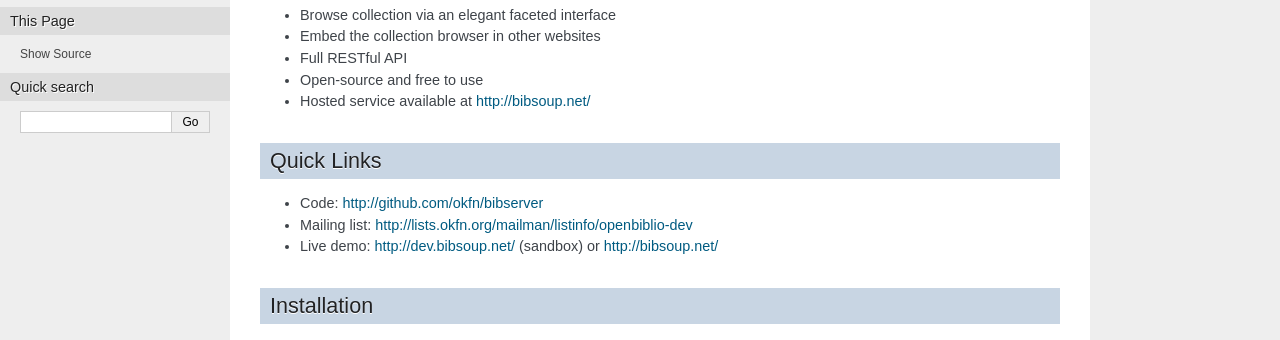
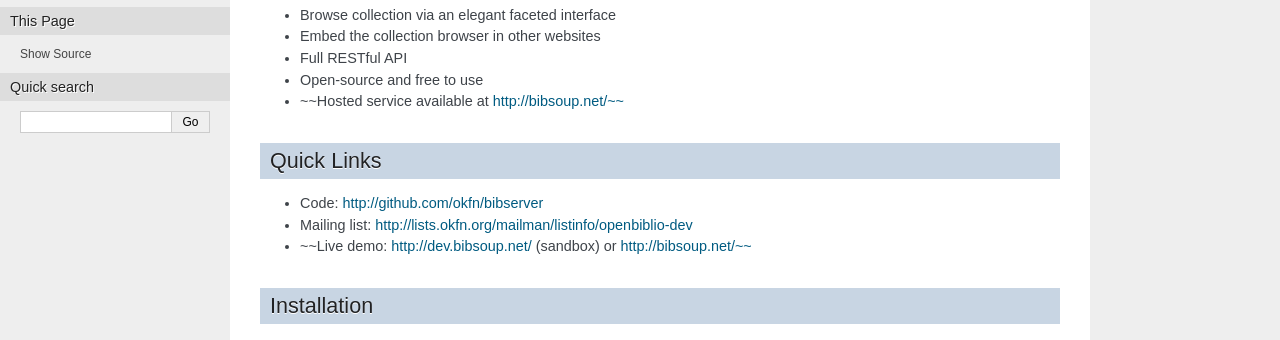
Before and after one commit to rufuspollock-okfn/bibserver, a Sphinx documentation site: the page built from doc/index.rst, in a window 1280 px wide. Shown: the part 263-603 px from the top of the page. Built offline with Sphinx 7.4.7, drawn with Linux system fonts in a browser that asks for light colours.

Commit message:
strikethrough links don't work

```diff
--- a/doc/index.rst
+++ b/doc/index.rst
@@ -15,9 +15,9 @@
 * Embed the collection browser in other websites
 * Full RESTful API
 * Open-source and free to use
-* Hosted service available at http://bibsoup.net/
+* ~~Hosted service available at http://bibsoup.net/~~
 
-.. _BibServer: http://bibserver.org/
+.. _BibServer: http://bibserver.org/~~
 
 
 Quick Links
@@ -25,7 +25,7 @@
 
 * Code: http://github.com/okfn/bibserver
 * Mailing list: http://lists.okfn.org/mailman/listinfo/openbiblio-dev
-* Live demo: http://dev.bibsoup.net/ (sandbox) or http://bibsoup.net/
+* ~~Live demo: http://dev.bibsoup.net/ (sandbox) or http://bibsoup.net/~~
 
 
 Installation
```
